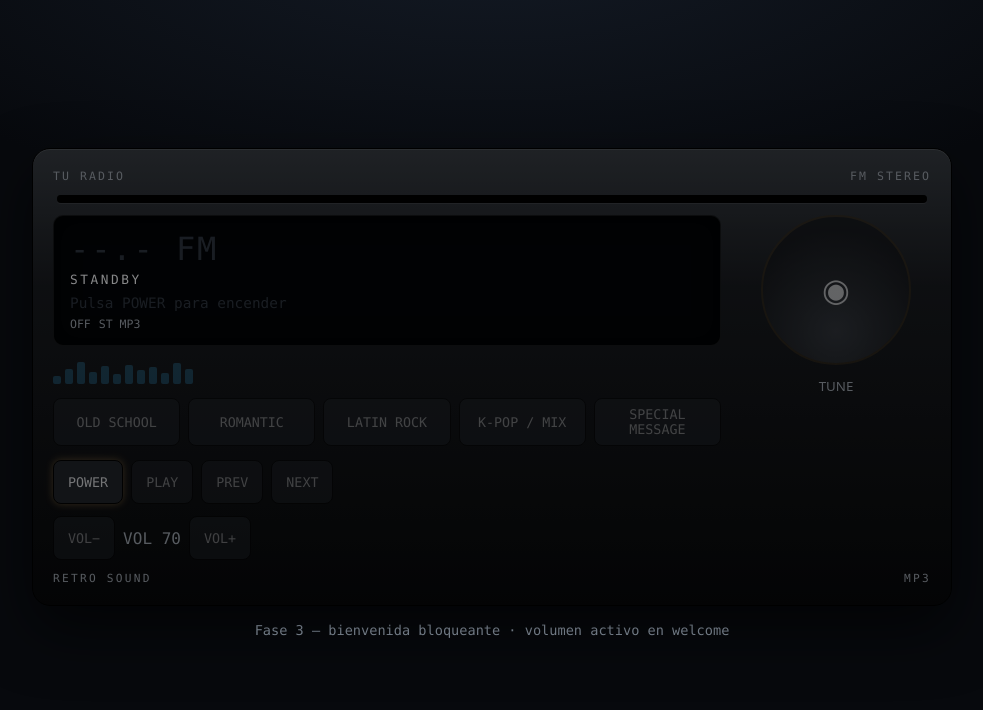
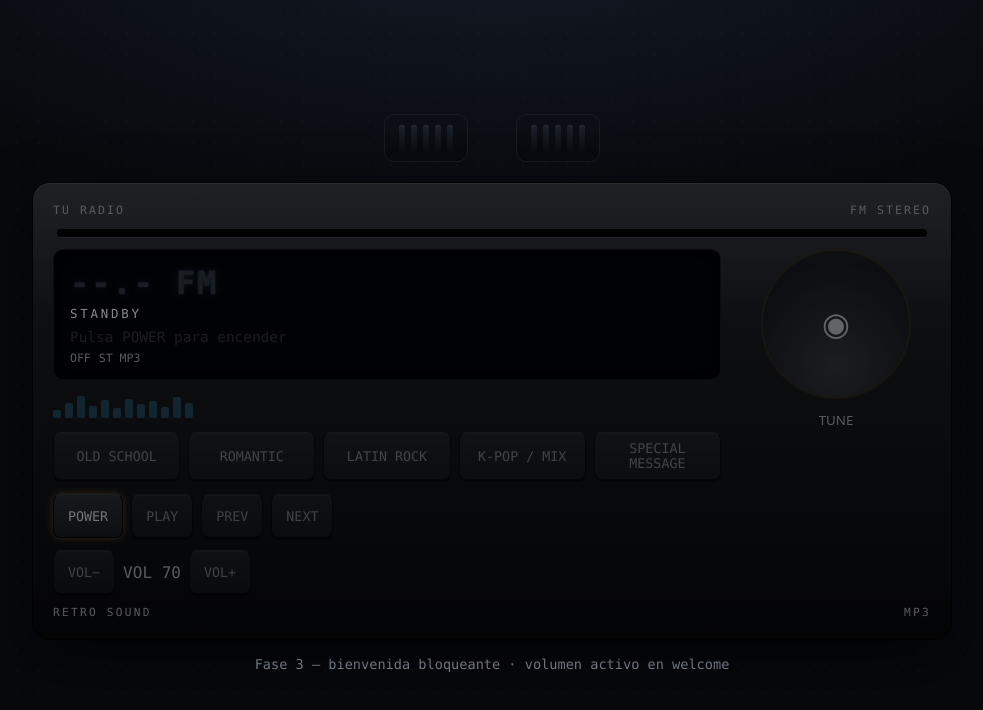
Before and after one commit to LucasCarvajalC/tu_radio, a React (Vite) app: page / in a window 1280 px wide. Shown: the top 710 px of the page, without its empty margins (148-1131 px from the left). Built offline with nearby package versions, Linux system fonts and the light colour scheme.

Commit message:
style: retro finish pass

```diff
--- a/src/components/dashboard/DashboardBackground.jsx
+++ b/src/components/dashboard/DashboardBackground.jsx
@@ -1,6 +1,13 @@
+import DashboardVent from "./DashboardVent.jsx";
+
 export default function DashboardBackground({ children }) {
   return (
     <div className="dashboard">
+      <div className="dashboard__texture" aria-hidden="true" />
+      <div className="dashboard__top-row" aria-hidden="true">
+        <DashboardVent />
+        <DashboardVent />
+      </div>
       <div className="dashboard__console-wrap">{children}</div>
     </div>
   );
--- /dev/null
+++ b/src/components/dashboard/DashboardVent.jsx
@@ -0,0 +1,11 @@
+export default function DashboardVent() {
+  return (
+    <div className="dash-vent" aria-hidden="true">
+      <span />
+      <span />
+      <span />
+      <span />
+      <span />
+    </div>
+  );
+}
--- a/src/styles/controls.css
+++ b/src/styles/controls.css
@@ -10,15 +10,17 @@
 .lcd__freq {
   font-family: ui-monospace, "Cascadia Mono", Consolas, monospace;
   font-size: 2rem;
+  font-weight: 600;
   color: var(--station-accent);
   letter-spacing: 0.06em;
+  text-shadow: 0 0 12px var(--station-glow), 0 0 2px currentColor;
 }
 
 .lcd__station {
   font-family: ui-monospace, Consolas, monospace;
   color: var(--text-primary);
-  letter-spacing: 0.2em;
-  font-size: 0.8rem;
+  letter-spacing: 0.22em;
+  font-size: 0.78rem;
   margin-top: 4px;
 }
 
@@ -127,9 +129,11 @@
   padding: 8px 14px;
   border-radius: 8px;
   border: 1px solid #000;
-  background: #222834;
+  border-top-color: #3a424e;
+  background: linear-gradient(180deg, #2b323d, #1a1f27);
   color: var(--text-primary);
   font-family: ui-monospace, Consolas, monospace;
+  box-shadow: 0 2px 0 #000, inset 0 1px 0 rgb(255 255 255 / 10%);
 }
 
 .btn:disabled {
@@ -149,6 +153,9 @@
 
 .dial {
   transition: transform 0.25s ease, box-shadow 0.3s ease, border-color 0.3s ease;
+  background:
+    radial-gradient(circle at 30% 30%, #3a424e, #12151b 70%),
+    repeating-conic-gradient(rgb(255 255 255 / 6%) 0 4deg, transparent 4deg 12deg);
 }
 
 .lcd__track--long {
--- a/src/styles/dashboard.css
+++ b/src/styles/dashboard.css
@@ -4,14 +4,53 @@
     radial-gradient(1200px 500px at 50% -10%, #141b26 0%, transparent 60%),
     var(--dashboard-bg);
   display: flex;
+  flex-direction: column;
   align-items: center;
   justify-content: center;
   padding: 32px 16px;
   box-sizing: border-box;
+  position: relative;
+  overflow: hidden;
+}
+
+.dashboard__texture {
+  position: absolute;
+  inset: 0;
+  pointer-events: none;
+  opacity: 0.5;
+  background-image:
+    radial-gradient(rgb(255 255 255 / 4%) 1px, transparent 1px);
+  background-size: 22px 22px;
+}
+
+.dashboard__top-row {
+  display: flex;
+  gap: 48px;
+  margin-bottom: 20px;
+  opacity: 0.7;
+}
+
+.dash-vent {
+  display: flex;
+  gap: 6px;
+  padding: 10px 14px;
+  background: linear-gradient(180deg, #0d1117, #06080c);
+  border: 1px solid #1c232e;
+  border-radius: 10px;
+}
+
+.dash-vent span {
+  width: 6px;
+  height: 26px;
+  border-radius: 3px;
+  background: linear-gradient(180deg, #232b36, #0a0d12);
+  box-shadow: inset 0 1px 0 rgb(255 255 255 / 10%);
 }
 
 .dashboard__console-wrap {
   width: min(920px, 100%);
+  position: relative;
+  z-index: 1;
 }
 
 .dashboard__hint {
@@ -21,3 +60,15 @@
   font-size: 0.85rem;
   font-family: ui-monospace, Consolas, monospace;
 }
+
+@media (max-width: 720px) {
+  .dashboard {
+    padding: 20px 12px;
+    justify-content: flex-start;
+  }
+
+  .dashboard__top-row {
+    gap: 16px;
+    margin-bottom: 12px;
+  }
+}
--- a/src/styles/radio.css
+++ b/src/styles/radio.css
@@ -77,6 +77,11 @@
 
 .radio-console--off {
   filter: brightness(0.55) saturate(0.6);
+  transition: filter 0.7s ease;
+}
+
+.radio-console:not(.radio-console--off) {
+  transition: filter 0.7s ease, box-shadow 0.3s ease;
 }
 
 .radio-console--off .lcd {
```
